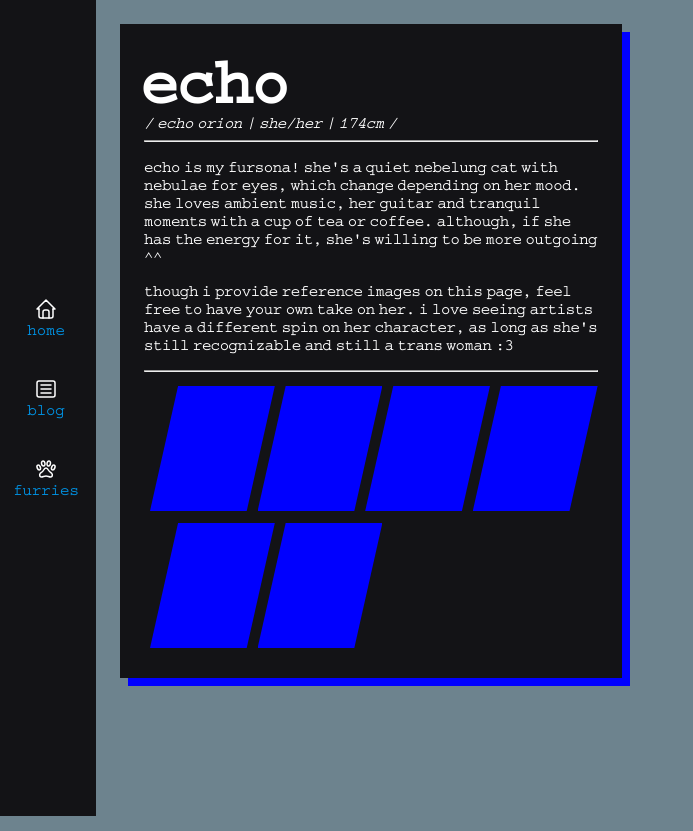
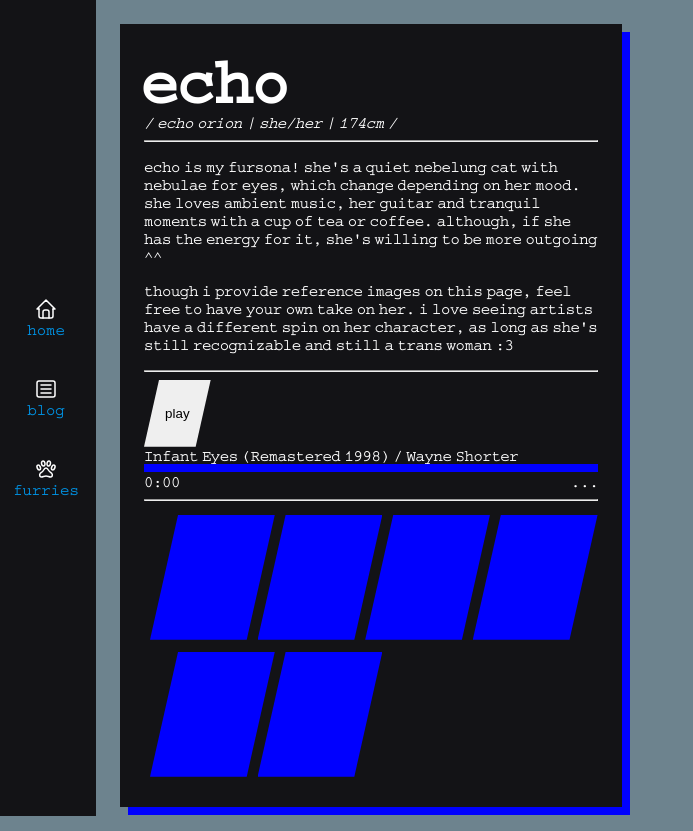
Before and after one commit to ChilledCatz/echokitty-site, a SvelteKit app: page /furries/echo in a window 1280 px wide. Shown: the whole page, without its empty margins (0-693 px from the left). Before the commit the page ends 800 px from the top, so only its background shows below. Built offline with nearby package versions, Linux system fonts and the light colour scheme.

Commit message:
first draft done!

```diff
--- /dev/null
+++ b/src/lib/components/media/AudioPlayer.svelte
@@ -0,0 +1,113 @@
+<script lang="ts">
+    let { src, title, artist } = $props();
+
+    let time = $state(0);
+    let duration = $state(0);
+    let paused = $state(true);
+
+    function formatToTime(time: number) {
+        if (isNaN(time)) return '...';
+
+        const minutes = Math.floor(time / 60);
+        const seconds = Math.floor(time % 60);
+
+        return `${minutes}:${seconds < 10 ? `0${seconds}` : seconds}`;
+    }
+</script>
+
+<div class="player">
+    <audio
+        {src}
+        bind:currentTime={time}
+        bind:duration
+        bind:paused
+        onended={() => {
+            time = 0;
+        }}
+    ></audio>
+
+    <button
+        class="playbutton"
+        aria-label={paused ? 'play' : 'pause'}
+        onclick={() => paused = !paused}
+    >
+        {paused ? 'play' : 'pause'}
+    </button>
+
+    <div class="player-info">
+        <div class="song-info">
+            <span>{title}</span>
+            /
+            <span>{artist}</span>
+        </div>
+
+        <!-- thank u https://svelte.dev/tutorial/svelte/media-elements -->
+        <div
+            class="scrubber"
+            onpointerdown={event => {
+                const div = event.currentTarget;
+
+                function seek() {
+                    const { left, width } = div.getBoundingClientRect();
+
+                    let position = (event.clientX - left) / width;
+                    if (position < 0) position = 0;
+                    if (position > 1) position = 1;
+
+                    time = position * duration
+                }
+
+                seek();
+
+                window.addEventListener('pointermove', seek);
+
+                window.addEventListener('pointerup', () => {
+                    window.removeEventListener('pointermove', seek);
+                }, { once: true })
+            }}
+        >
+            <div class="progress" style="--progress: {time / duration}%"></div>
+        </div>
+
+    </div>
+
+    <div class="duration">
+        <div>{formatToTime(time)}</div>
+        <div>{formatToTime(duration)}</div>
+    </div>
+</div>
+
+<style>
+    .playbutton {
+        width: 5em;
+        aspect-ratio: 1;
+        background-repeat: no-repeat;
+        border: none;
+		clip-path: polygon(22.5% 0, 100% 0, 77.5% 100%, 0 100%);
+    }
+
+    .player-info {
+        display: grid;
+        grid-template-rows: 65% 35%;
+    }
+
+    .scrubber {
+		flex: 1;
+		height: 0.5em;
+		background: var(--header-color);
+		overflow: hidden;
+	}
+
+	.progress {
+		width: calc(100 * var(--progress));
+		height: 100%;
+		background: var(--pure-color);
+	}
+
+
+    .duration {
+        display: flex;
+        justify-content: space-between;
+        gap: 0.5rem;
+    }
+</style>
--- a/src/routes/furries/echo/+page.svelte
+++ b/src/routes/furries/echo/+page.svelte
@@ -3,6 +3,7 @@
     import Gallery from "$lib/components/Gallery.svelte";
     import * as images from "$lib/assets/echo/index";
 	import BackgroundImage from "$lib/components/BackgroundImage.svelte";
+    import AudioPlayer from "$lib/components/media/AudioPlayer.svelte";
 
     const items: { src: any; thumbnail: any; alt: string; description: any }[] =
         [
@@ -89,5 +90,7 @@
         :3
     </p>
     <hr />
+    <AudioPlayer src={'/audio/infanteyes.mp3'} title={'Infant Eyes (Remastered 1998)'} artist={'Wayne Shorter'} />
+    <hr />
     <Gallery {items} />
 </section>
```
Also changed, not shown: 1 other file (tests, documents, lock files or other folders).
